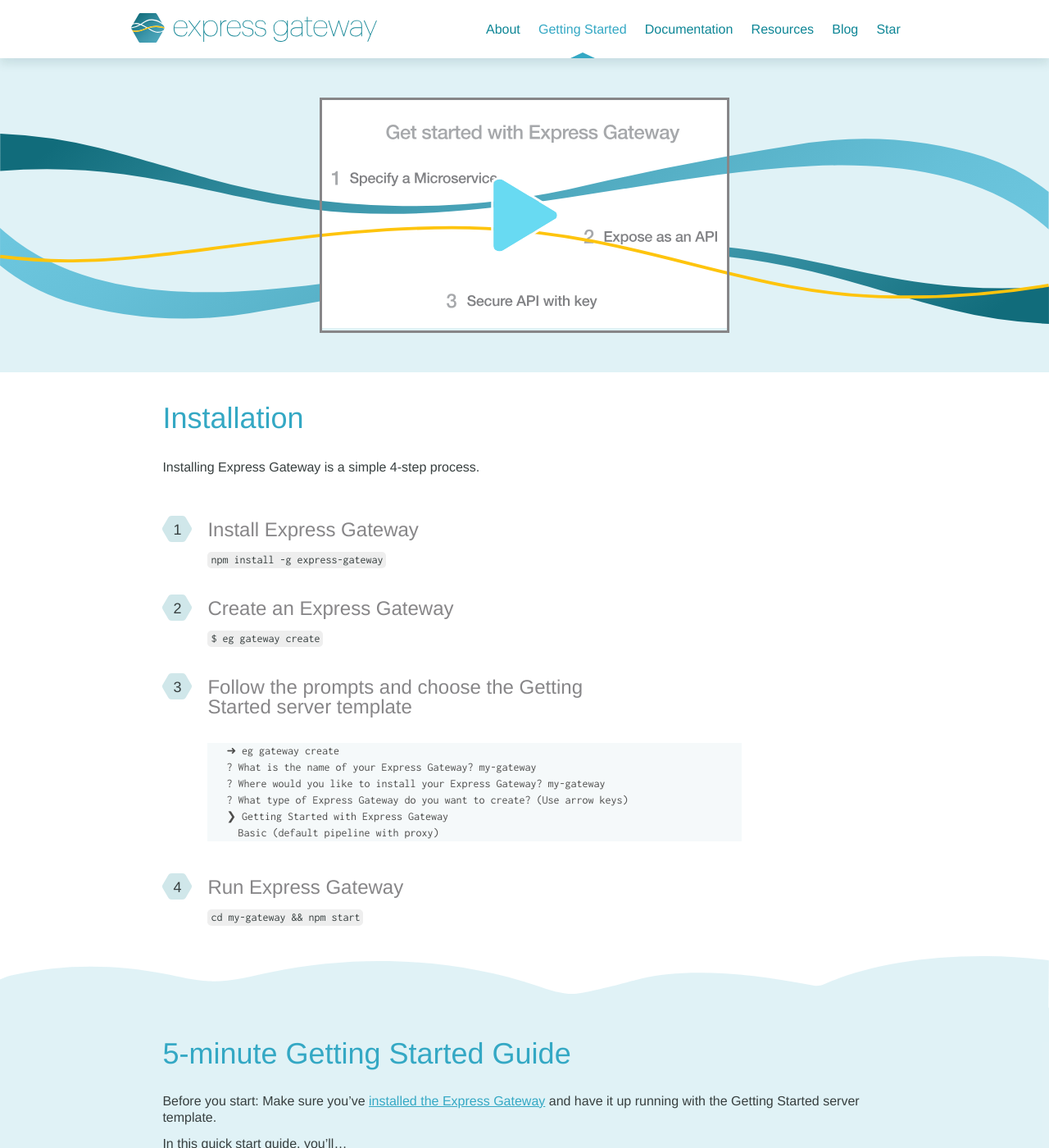
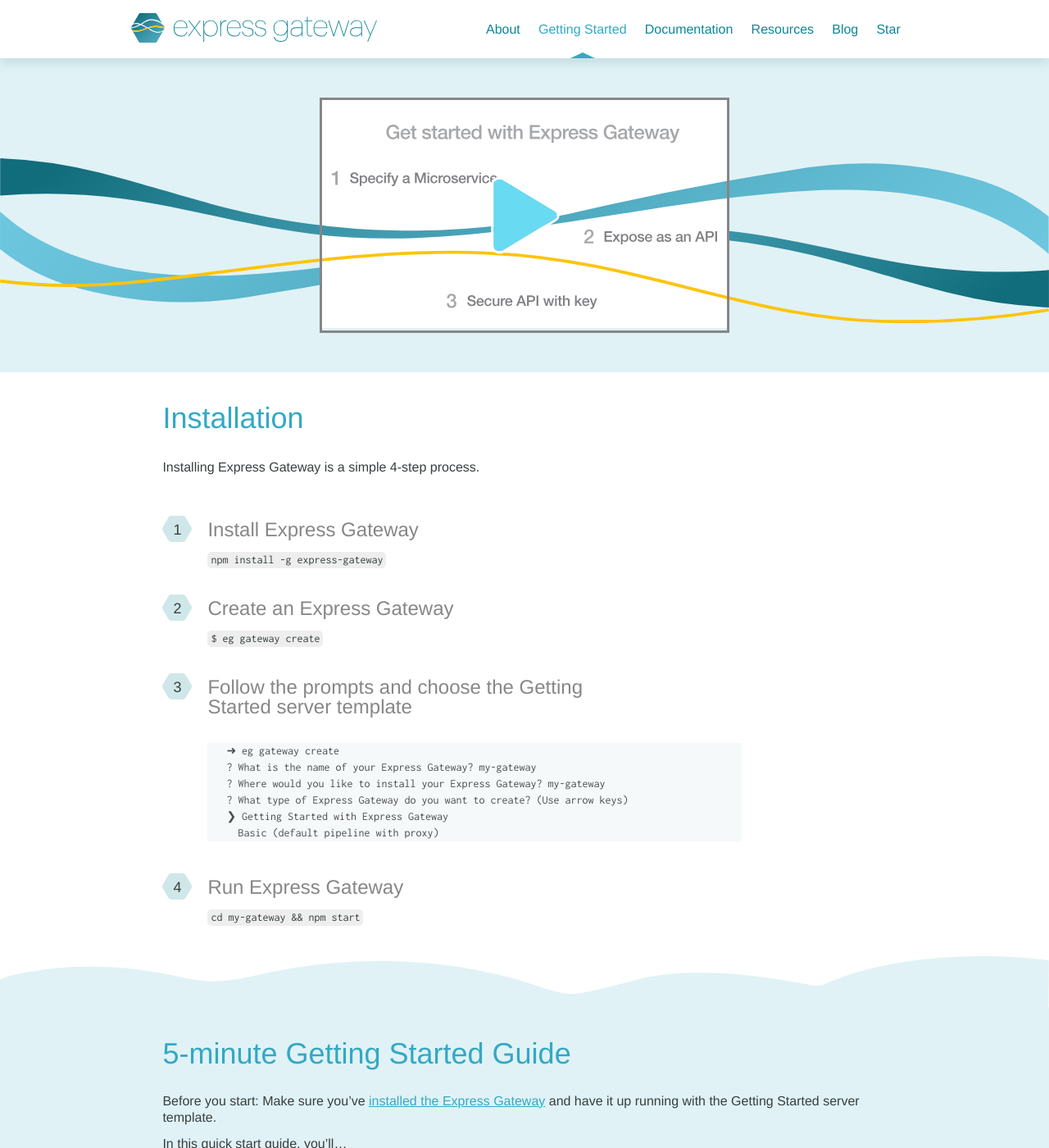
Before and after one commit to ExpressGateway/express-gateway.io, a Jekyll site: the page built from _pages/getting-started.md, in a window 1280 px wide and 1400 px high. Shown: the whole window at 82% size. Built offline with Jekyll 4.4.1, drawn with Linux system fonts in a browser that asks for light colours; nearby versions of some CDN libraries; some web fonts are replaced; comment, search, counter and statistics services are not loaded.

Commit message:
video updates

```diff
--- a/_layouts/home.html
+++ b/_layouts/home.html
@@ -81,6 +81,7 @@
           </div>
           {% include icon-play-button.svg %}
         </div>
+        <a href="{{ site.baseurl }}/getting-started" class="button-large">Quick Start</a>
         {% include wave-video-bg.svg %}
         {% include wave-video-single-bg.svg %}
       </section>
--- a/_sass/_layout.scss
+++ b/_sass/_layout.scss
@@ -228,6 +228,11 @@
     z-index: 1
   }
 
+  .button-large {
+    margin: 3rem auto 0;
+
+  }
+
   #icon-play-button {
     position: absolute;
     width: 100px;
@@ -248,7 +253,7 @@
   #wave-video-bg {
     position: absolute;
     top: 50%;
-    margin-top: -100px;
+    margin-top: -120px;
     z-index: 6;
     pointer-events: none;
     @include size(smalltomedium){
@@ -262,7 +267,7 @@
   #wave-video-single-bg {
     position: absolute;
     top: 80%;
-    margin-top: -100px;
+    margin-top: -236px;
     z-index: 1;
     transform: rotate(180deg);
     pointer-events: none;
@@ -328,8 +333,19 @@
   }
 }
 
+.contributions {
+  #wave-video-bg {
+    margin-top: -70px;
+  }
+}
+.contributions {
+  #wave-video-single-bg {
+    margin-top: -120px;
+  }
+}
+
 h2.description {
-  padding: 0 0 .5rem 0;
+  padding: 2rem 0 .5rem 0;
   font-weight: 500;
   line-height: 2.5rem;
   color: $color-secondary-dark;
```
